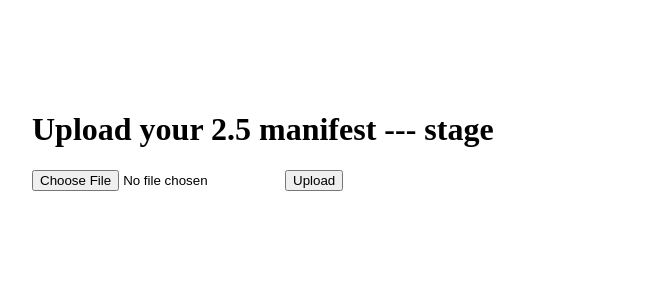
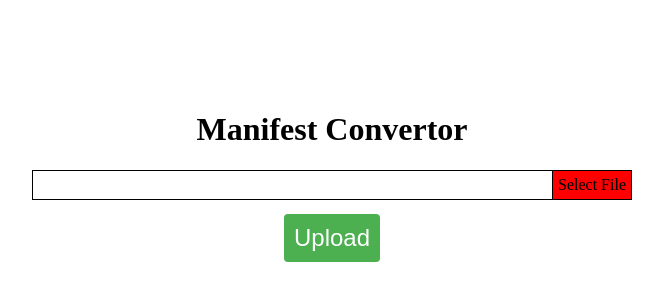
Before and after one commit to firegnu/next-manifest-convert, a Next.js app: page / in a window 1280 px wide. Shown: the part 110-410 px from the top of the page, without its empty margins (308-971 px from the left). Built offline with nearby package versions, Linux system fonts and the light colour scheme.

Commit message:
Modify some styles.

```diff
--- a/pages/index.js
+++ b/pages/index.js
@@ -29,7 +29,6 @@ class SimpleReactFileUpload extends React.Component {
         const a = document.createElement('a');
         a.setAttribute('id', 'manifest-download');
         a.setAttribute('href', `/api/download?uuid=${response.data.uuid}`);
-        a.setAttribute('')
         a.innerHTML = 'Download converted manifest';
         root.appendChild(a);
       })
@@ -37,6 +36,7 @@ class SimpleReactFileUpload extends React.Component {
   }
   onChange(e) {
     this.setState({file:e.target.files[0]});
+    document.getElementById("file-name").innerHTML = e.target.files[0].name;
   }
   fileUpload(file){
     const url = '/api/convert';
@@ -53,10 +53,18 @@ class SimpleReactFileUpload extends React.Component {
   render() {
     return (
       <div id="root" className={utilStyles.root}>
-        <form onSubmit={this.onFormSubmit}>
-          <h1>Upload your 2.5 manifest  --- stage</h1>
-          <input type="file" onChange={this.onChange} />
-          <button type="submit">Upload</button>
+        <form className={utilStyles.form} onSubmit={this.onFormSubmit}>
+          <h1 className={utilStyles.title}>Manifest Convertor</h1>
+          <div className={utilStyles.inputfileBox}>
+            <input type="file" id="file" className={utilStyles.inputfile} onChange={this.onChange} />
+              <label htmlFor="file">
+                <span id="file-name" className={utilStyles.fileBox}/>
+                <span className={utilStyles.fileButton}>
+                 Select File
+               </span>
+              </label>
+          </div>
+          <button className={utilStyles.buttonConvert} type="submit">Upload</button>
         </form>
       </div>
     )
--- a/styles/utils.module.css
+++ b/styles/utils.module.css
@@ -22,7 +22,7 @@
     background-color: #4CAF50; /* Green */
     border: none;
     color: white;
-    padding: 15px 32px;
+    padding: 10px 10px;
     text-align: center;
     text-decoration: none;
     display: inline-block;
@@ -80,3 +80,42 @@
     width: 600px;
     height: 400px;
 }
+
+.inputfileBox {
+    position: relative;
+}
+
+.inputfile {
+    display: none;
+}
+
+.container {
+    display: inline-block;
+    width: 100%;
+}
+
+.fileBox {
+    display: inline-block;
+    width: 100%;
+    border: 1px solid;
+    padding: 5px 0px 5px 5px;
+    box-sizing: border-box;
+    height: calc(2rem - 2px);
+}
+
+.fileButton {
+    background: red;
+    padding: 5px;
+    position: absolute;
+    border: 1px solid;
+    top: 0px;
+    right: 0px;
+}
+
+.title {
+    text-align: center;
+}
+
+.form {
+    text-align: center;
+}
```
